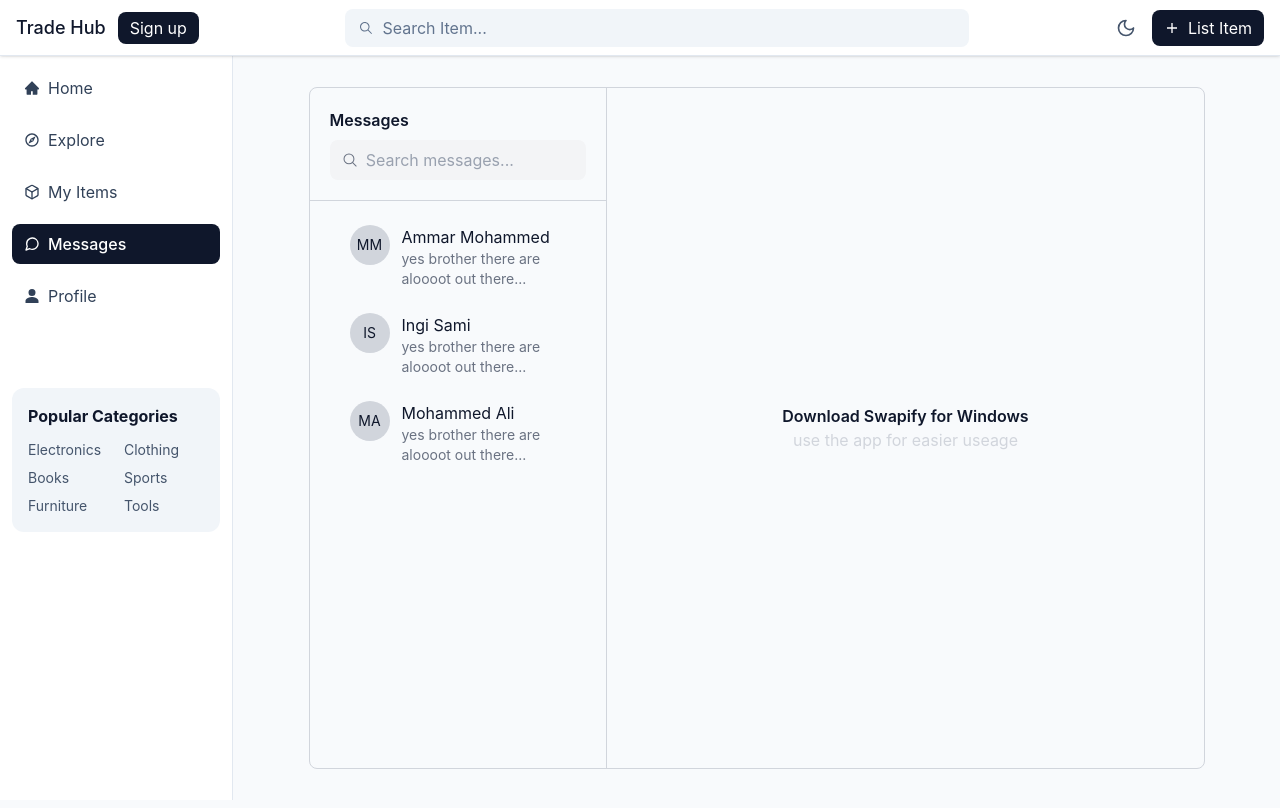
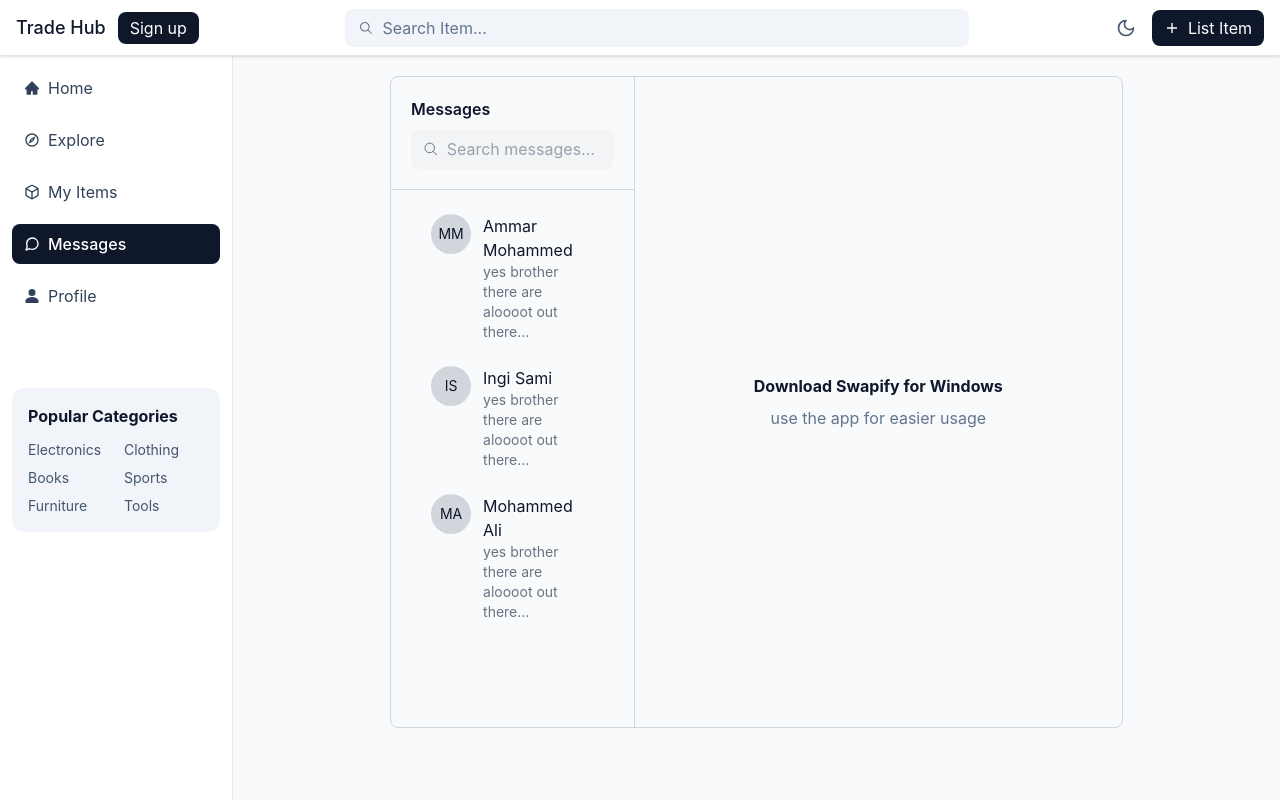
Before and after one commit to ammarmohammed6783-del/Swapify, a React (Vite) app: page /messages in a window 1280 px wide. Shown: the top 808 px of the page. Built offline with nearby package versions, Linux system fonts and the light colour scheme.

Commit message:
solved the nav problem

```diff
--- a/src/App.tsx
+++ b/src/App.tsx
@@ -6,15 +6,18 @@ import Items from './pages/Items'
 import Messages from './pages/Messages'
 import Profile from './pages/Profile'
 import SignIn from './pages/SignIn'
+import Layout from './components/Layout'
 
 function App() {
   return (
     <Routes>
-      <Route path='/' element={<Home />} />
-      <Route path='/explore' element={<Explore />} />
-      <Route path='/items' element={<Items />} />
-      <Route path='/messages' element={<Messages />} />
-      <Route path='/profile' element={<Profile />} />
+      <Route path='/' element={<Layout />}>
+        <Route index element={<Home />} />
+        <Route path='explore' element={<Explore />} />
+        <Route path='items' element={<Items />} />
+        <Route path='messages' element={<Messages />} />
+        <Route path='profile' element={<Profile />} />
+      </Route>
       <Route path='/signIn' element={<SignIn />} />
     </Routes>
   )
--- /dev/null
+++ b/src/components/Layout.tsx
@@ -0,0 +1,25 @@
+import { Outlet } from "react-router-dom";
+import Nav from "./Nav";
+import Navigation from "./Navigation";
+
+function Layout() {
+    return (
+        <div className="min-h-screen bg-slate-50 dark:bg-slate-950 transition-colors duration-300">
+            {/* Sticky Top Navigation Bar */}
+            <Nav />
+
+            {/* The wrapper layout for sidebar and main content */}
+            <div className="flex">
+                {/* Sticky Left Sidebar Navigation */}
+                <Navigation />
+
+                {/* Main Page Content */}
+                <div className="flex-1 w-full overflow-hidden">
+                    <Outlet />
+                </div>
+            </div>
+        </div>
+    );
+}
+
+export default Layout;
--- a/src/components/Nav.tsx
+++ b/src/components/Nav.tsx
@@ -23,7 +23,7 @@ function Nav() {
     };
 
     return (
-        <div className="fixed top-0 left-0 w-full h-14 shadow-sm border-b border-slate-200 dark:border-slate-800 px-4 flex justify-between items-center z-10 bg-white dark:bg-slate-950 transition-colors duration-300">
+        <div className="sticky top-0 left-0 w-full h-14 shadow-sm border-b border-slate-200 dark:border-slate-800 px-4 flex justify-between items-center z-50 bg-white dark:bg-slate-950 transition-colors duration-300">
             <div className="flex gap-3 items-center">
                 <p className="font-medium text-lg text-slate-900 dark:text-slate-100">Trade Hub</p>
                 <Link to="/signin">
--- a/src/pages/Explore.tsx
+++ b/src/pages/Explore.tsx
@@ -1,6 +1,4 @@
 import Feed from "../components/Feed"
-import Nav from "../components/Nav"
-import Navigation from "../components/Navigation"
 
 const Explore = () => {
 
@@ -12,13 +10,7 @@ const Explore = () => {
 
     return (
         <div>
-            <Nav />
-            <div className='flex mt-14'>
-                <Navigation />
-                <div className="">
-                    <Feed infos={info} />
-                </div>
-            </div>
+            <Feed infos={info} />
         </div>
     )
 }
--- a/src/pages/Home.tsx
+++ b/src/pages/Home.tsx
@@ -1,6 +1,4 @@
 import Feed from "../components/Feed"
-import Nav from "../components/Nav"
-import Navigation from "../components/Navigation"
 
 const Home = () => {
 
@@ -12,11 +10,7 @@ const Home = () => {
 
     return (
         <div>
-            <Nav />
-            <div className='flex mt-14'>
-                <Navigation />
-                <Feed infos={info}/>
-            </div>
+            <Feed infos={info}/>
         </div>
     )
 }
--- a/src/pages/Items.tsx
+++ b/src/pages/Items.tsx
@@ -1,6 +1,4 @@
 import { useState } from "react";
-import Nav from "../components/Nav"
-import Navigation from "../components/Navigation"
 
 import { IoEyeOutline } from "react-icons/io5";
 import { IoMdAdd } from "react-icons/io";
@@ -82,11 +80,7 @@ const Items = () => {
     ]
 
     return (
-        <div>
-            <Nav />
-            <div className='flex mt-14'>
-                <Navigation />
-                <div className="mx-auto w-7/10">
+        <div className="mx-auto w-7/10">
                     <div className="flex justify-between items-center my-5">
                         <div>
                             <h2 className="text-3xl font-bold my-2 text-slate-900 dark:text-slate-100">My Items</h2>
@@ -111,8 +105,6 @@ const Items = () => {
                             ))
                         }
                     </div>
-                </div>
-            </div>
         </div>
     )
 }
--- a/src/pages/Messages.tsx
+++ b/src/pages/Messages.tsx
@@ -1,6 +1,4 @@
 import { useState } from "react";
-import Nav from "../components/Nav"
-import Navigation from "../components/Navigation"
 
 import { IoSearchOutline } from "react-icons/io5";
 import User from "../components/User";
@@ -29,11 +27,8 @@ const Messages = () => {
     const [searchedName, setSearchedName] = useState("");
 
     return (
-        <div>
-            <Nav />
-            <div className='flex mt-14 h-[calc(100vh-3.5rem)]'>
-                <Navigation />
-                <div className="w-[70%] h-11/12 m-auto flex border border-gray-300 rounded-lg">
+        <div className="h-[calc(100vh-3.5rem)] pt-5">
+            <div className="w-[70%] h-[90%] m-auto flex border border-gray-300 rounded-lg overflow-hidden">
                     <div className="px-5 border-r border-gray-300 w-1/3">
                         <div className="border-b border-gray-300 -mx-5">
                             <div className="p-5">
@@ -60,12 +55,11 @@ const Messages = () => {
                         </div>
                     </div>
                     <div className="h-full flex justify-center items-center flex-col p-5 text-center w-2/3">
-                        <h3 className="font-semibold">Download Swapify for Windows</h3>
-                        <p className="text-gray-300">use the app for easier useage</p>
+                        <h3 className="font-bold text-slate-900 dark:text-slate-100 mb-2">Download Swapify for Windows</h3>
+                        <p className="text-slate-500 dark:text-slate-400">use the app for easier usage</p>
                     </div>
                 </div>
             </div>
-        </div>
     )
 }
 
--- a/src/pages/Profile.tsx
+++ b/src/pages/Profile.tsx
@@ -1,5 +1,4 @@
-import Nav from "../components/Nav"
-import Navigation from "../components/Navigation"
+
 import { IoLocationOutline } from "react-icons/io5";
 import { CiCalendar } from "react-icons/ci";
 import { CiStar } from "react-icons/ci";
@@ -10,11 +9,7 @@ const Profile = () => {
     let Tages = ["Top Trader", "Fast Responder", "Rated"]
 
     return (
-        <div>
-            <Nav />
-            <div className='flex mt-14'>
-                <Navigation />
-                <div className="mx-auto w-[70%]">
+        <div className="mx-auto w-[70%]">
                     <div className="h-fit p-6 my-5 border border-slate-200 dark:border-slate-800 bg-white dark:bg-slate-900 rounded-xl flex gap-6 transition-colors shadow-sm">
                         <div className="w-1/12">
                             <div className="rounded-full bg-slate-100 dark:bg-slate-800 text-slate-700 dark:text-slate-300 w-20 h-20 flex items-center justify-center border border-slate-200 dark:border-slate-700">
@@ -78,8 +73,6 @@ const Profile = () => {
                     <p>add navigation here for the cards that you'll add</p>
                     <ItemCard />
                 </div>
-            </div>
-        </div>
     )
 }
 
```
